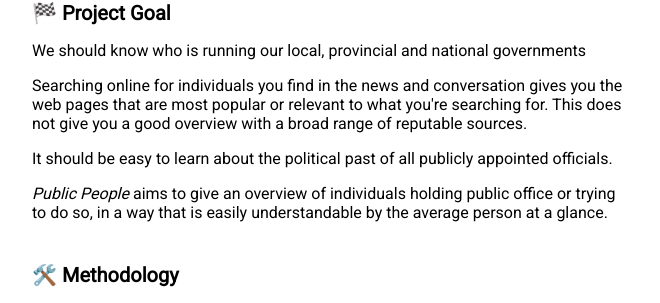
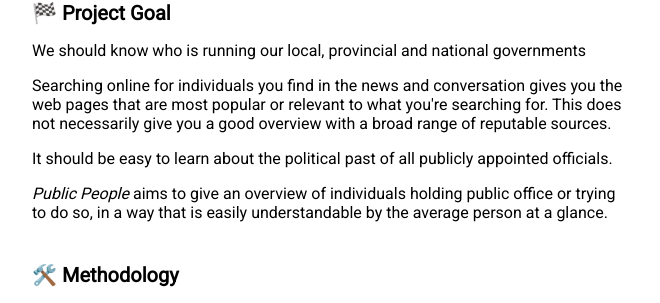
Before and after one commit to public-people/politician-data-project, a Jekyll site: the page built from index.md, in a window 1280 px wide. Shown: the part 442-745 px from the top of the page, without its empty margins (308-968 px from the left). Built offline with Jekyll 4.4.1, drawn with Linux system fonts in a browser that asks for light colours; part of the change alters nothing that is shown.

Commit message:
Add rebrand stuff forgotten in previous branch

```diff
--- a/_config.yml
+++ b/_config.yml
@@ -13,7 +13,7 @@
 # you will see them accessed via {{ site.title }}, {{ site.email }}, and so on.
 # You can create any custom variable you would like, and they will be accessible
 # in the templates via {{ site.myvariable }}.
-title: Politician Data
+title: Public People
 email: venterschalk@gmail.com
 description: It should be easy to get an idea of who influential people are. Part of who they are is what political or government positions they've held in the past.
 baseurl: "" # the subpath of your site, e.g. /blog
--- a/_layouts/page-shell.html
+++ b/_layouts/page-shell.html
@@ -5,15 +5,15 @@
     <meta http-equiv="x-ua-compatible" content="ie=edge">
     <meta name="viewport" content="width=device-width, initial-scale=1, shrink-to-fit=no">
 
-    <title>Politican Data Project</title>
+    <title>Public People</title>
     <meta name="description" content="It should be easy to learn about the political past of all publicly appointed officials.">
 
 
-    <meta name="twitter:title" content="Politican Data Project">
+    <meta name="twitter:title" content="Public People">
     <meta name="twitter:description" content="It should be easy to learn about the political past of all publicly appointed officials.">
 
 
-    <meta property="og:title" content="Politican Data Project" />
+    <meta property="og:title" content="Public People" />
     <meta property="og:description" content="It should be easy to learn about the political past of all publicly appointed officials." />
 
     <link href="https://fonts.googleapis.com/css?family=Montserrat:400,800" rel="stylesheet"/>
--- a/index.md
+++ b/index.md
@@ -14,7 +14,7 @@ layout: page-shell
   <div class="Description-heading">🏁 Project Goal</div>
   <p>We should know who is running our local, provincial and national governments</p>
 
-  <p>Searching online for individuals you find in the news and conversation gives you the web pages that are most popular or relevant to what you're searching for. This does not give you a good overview with a broad range of reputable sources.</p>
+  <p>Searching online for individuals you find in the news and conversation gives you the web pages that are most popular or relevant to what you're searching for. This does not necessarily give you a good overview with a broad range of reputable sources.</p>
 
   <p>It should be easy to learn about the political past of all publicly appointed officials.</p>
 
```
